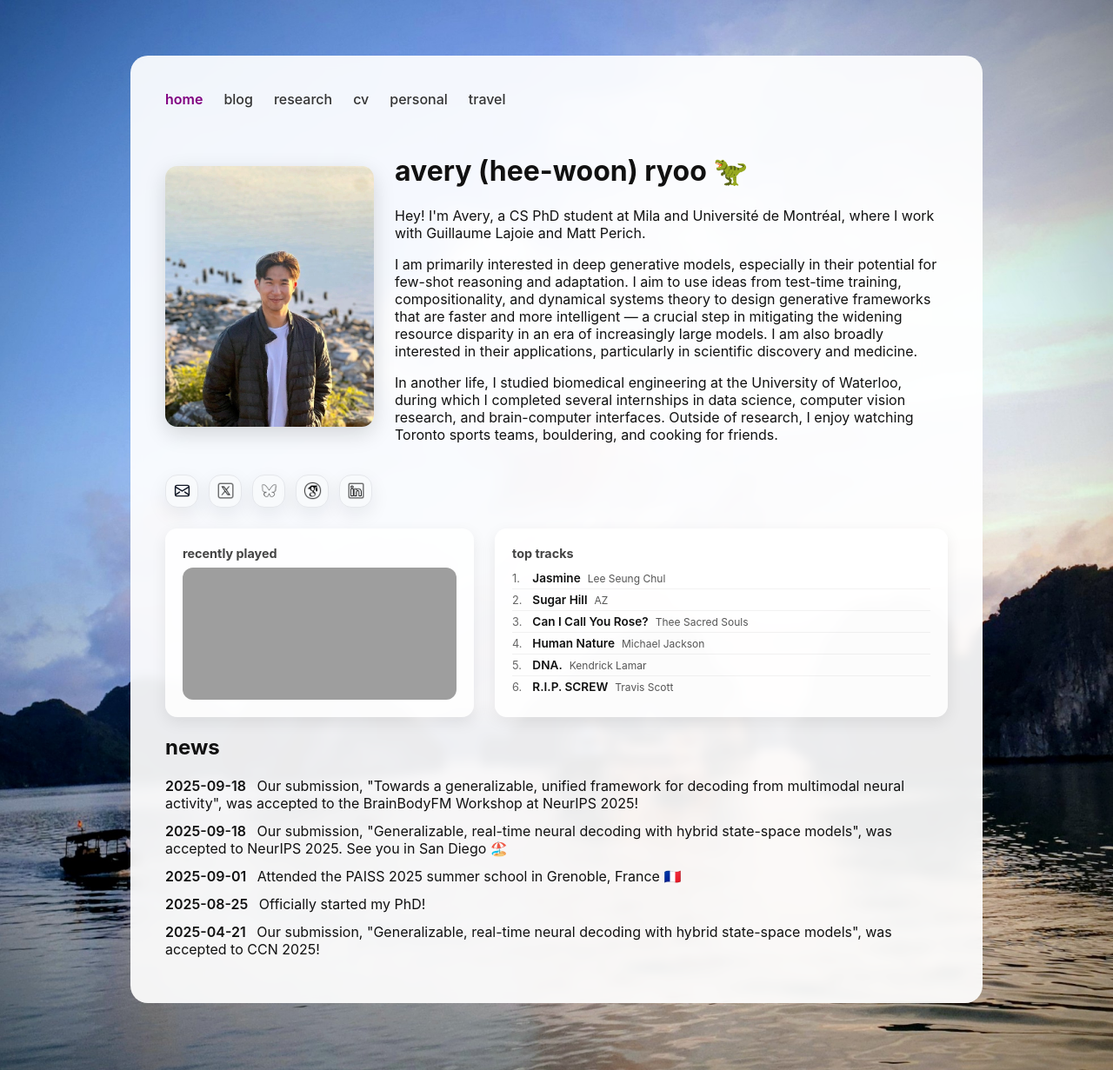
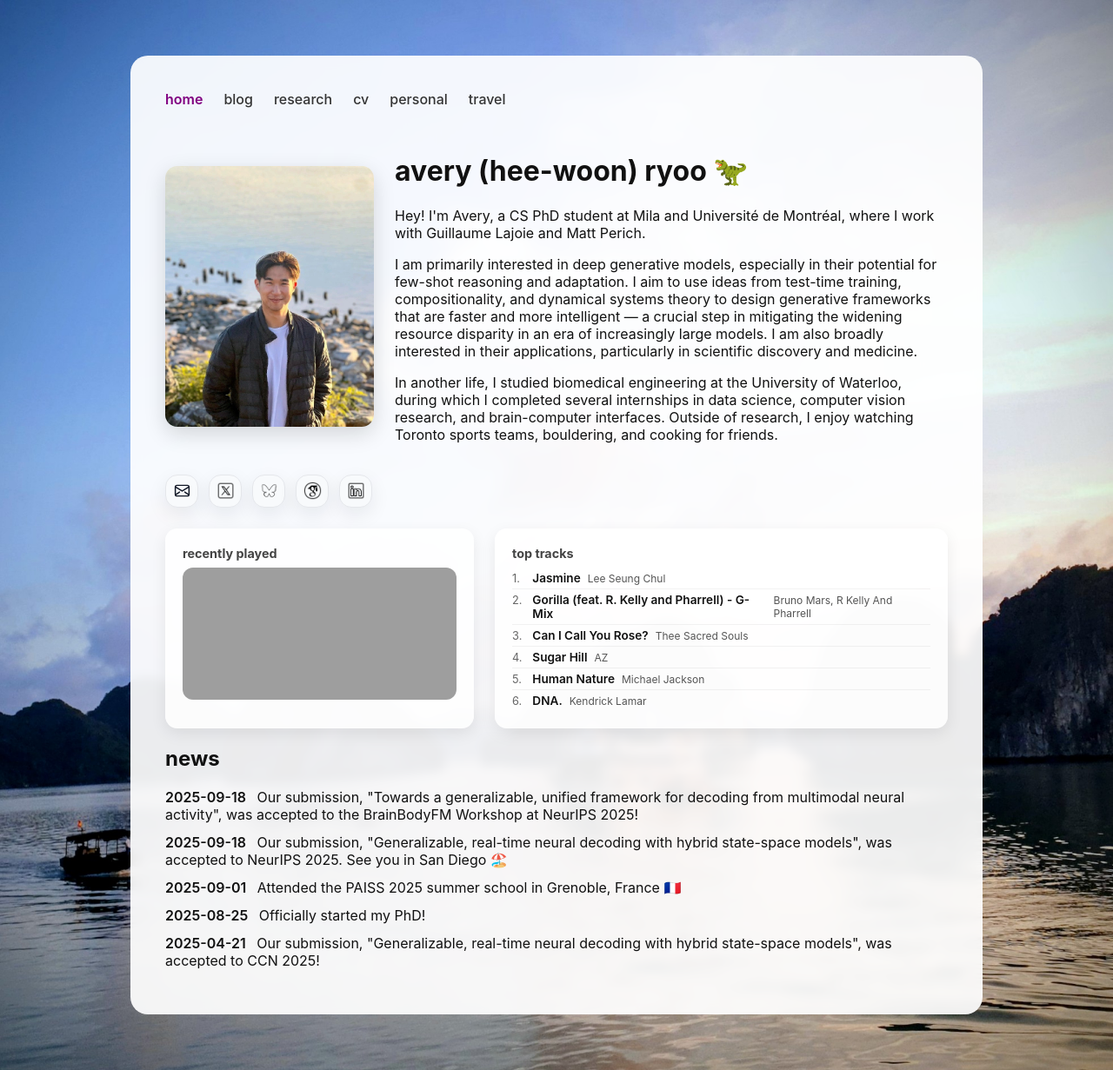
Before and after one commit to averyryoo/averyryoo.github.io, a Jekyll site: the page built from index.md, in a window 1280 px wide. Shown: the whole page at 87% size. Built offline with Jekyll 4.4.1, drawn with Linux system fonts in a browser that asks for light colours; grey boxes are pictures that could not be loaded.

Commit message:
chore: update spotify data

```diff
--- a/_data/spotify.yml
+++ b/_data/spotify.yml
@@ -1,27 +1,27 @@
 now_playing:
-  album: Lover
-  album_art: https://i.scdn.co/image/ab67616d00001e02e787cffec20aa2a396a61647
-  artist: Taylor Swift
+  album: Toys In The Attic
+  album_art: https://i.scdn.co/image/ab67616d00001e028cffbbb7fe8645a486a85ea9
+  artist: Aerosmith
   is_playing: false
-  track: Death By A Thousand Cuts
-  url: https://open.spotify.com/track/2dgFqt3w9xIQRjhPtwNk3D
+  track: Walk This Way
+  url: https://open.spotify.com/track/4JfuiOWlWCkjP6OKurHjSn
 top_tracks:
 - artist: Lee Seung Chul
   track: Jasmine
   url: https://open.spotify.com/track/7DTkq3BsVzztMPSsgiUnrv
+- artist: Bruno Mars, R Kelly And Pharrell
+  track: Gorilla (feat. R. Kelly and Pharrell) - G-Mix
+  url: https://open.spotify.com/track/7uVKvaDWDpss7Ldj9kypLX
+- artist: Thee Sacred Souls
+  track: Can I Call You Rose?
+  url: https://open.spotify.com/track/6IAuH3hgTRpUUdmOGubXGS
 - artist: AZ
   track: Sugar Hill
   url: https://open.spotify.com/track/0lZWjBImx6kNe3WtOA09Xu
-- artist: Thee Sacred Souls
-  track: Can I Call You Rose?
-  url: https://open.spotify.com/track/6IAuH3hgTRpUUdmOGubXGS
 - artist: Michael Jackson
   track: Human Nature
   url: https://open.spotify.com/track/4cgjA7B4fJBHyB9Ya2bu0t
 - artist: Kendrick Lamar
   track: DNA.
   url: https://open.spotify.com/track/6HZILIRieu8S0iqY8kIKhj
-- artist: Travis Scott
-  track: R.I.P. SCREW
-  url: https://open.spotify.com/track/4SZepBIPDRwPaHIjAKwRDb
-updated_at: 2026-07-13 09:52 UTC
+updated_at: 2026-07-13 12:28 UTC
```
